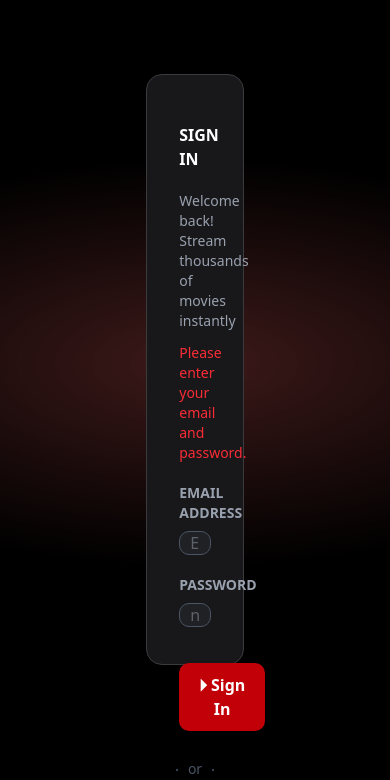
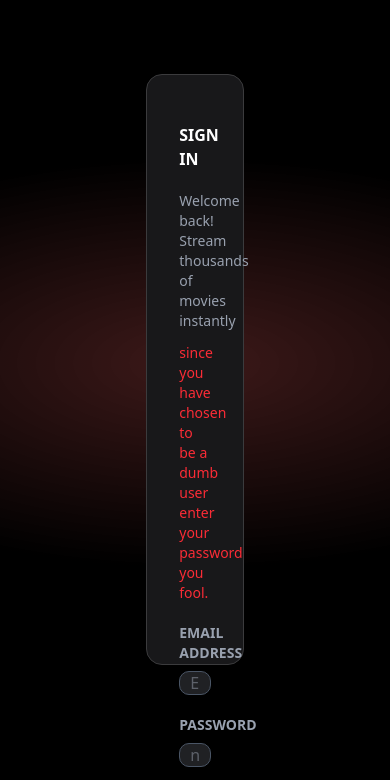
Before and after one commit to TEAM-II-JS-COMBINED/StreamFlix, a website: page login.html in a window 390 px wide. Both pictures are taken after a click on the button "⏵ Sign In". Shown: the part 64-844 px from the top of the page. Drawn offline with Linux system fonts and the light colour scheme.

```diff
--- a/login.html
+++ b/login.html
@@ -8,30 +8,30 @@
 </head>
 <body class="min-h-screen bg-[radial-gradient(ellipse_200%_40%_at_center,rgba(40,0,0,0.9)_0%,black_60%)]">
     <header>
-        <div class="text-red-700 mt-2.5 ml-3.5 text-2xl font-bold">STREAMFLIX</div>
+        <div class="text-red-700 mt-2.5 ml-3.5 text-2xl font-bold max-sm:">STREAMFLIX</div>
     </header>
 
-    <div class="bg-[#18181a] flex flex-col w-[25vw] h-[70vh] px-8 pt-12 mt-24 m-auto border border-[#3b3b3d] rounded-2xl">
+    <div class="bg-[#18181a] flex flex-col w-[25vw] h-[70vh] px-8 pt-12 mt-24 m-auto border border-[#3b3b3d] rounded-2xl max-sm:">
         <h1 class="text-white font-bold">SIGN IN</h1>
-        <p class="text-gray-400 mt-5 text-sm">Welcome back! Stream thousands of movies instantly</p>
+        <p class="text-gray-400 mt-5 text-sm max-sm:">Welcome back! Stream thousands of movies instantly</p>
 
-         <p id="error-msg" class="text-red-500 text-sm mt-3 hidden">Please enter your email and password.</p>
+         <p id="error-msg" class="text-red-500 text-sm mt-3 hidden max-sm:">since you have chosen to be a dumb user enter your password you fool.</p>
 
 
 
-        <label for="email" class="text-gray-400 mt-5 text-sm font-semibold">EMAIL ADDRESS</label>
-        <input id="shii" type="email" placeholder="Enter your friggin email mf" class="px-2.5 h-[6vh] text-gray-400 bg-[#202124] border border-gray-600 mt-2 rounded-[10px]">
+        <label for="email" class="text-gray-400 mt-5 text-sm font-semibold max-sm:">EMAIL ADDRESS</label>
+        <input id="shii" type="email" placeholder="Enter your friggin email mf" class="px-2.5 h-[6vh] text-gray-400 bg-[#202124] border border-gray-600 mt-2 rounded-[10px] max-sm:">
 
-        <label for="password" class="text-gray-400 mt-5 text-sm font-semibold">PASSWORD</label>
-        <input id="meat" type="password" placeholder="now enter you damned password" class="px-2.5 bg-[#202124] h-[6vh] text-gray-400 border border-gray-600 mt-2 rounded-[10px]">
+        <label for="password" class="text-gray-400 mt-5 text-sm font-semibold max-sm:">PASSWORD</label>
+        <input id="meat" type="password" placeholder="now enter you damned password" class="px-2.5 bg-[#202124] h-[6vh] text-gray-400 border border-gray-600 mt-2 rounded-[10px] max-sm:">
 
-        <button class="w-[22vw] bg-red-700 p-2.5 text-white mt-9 rounded-[10px] font-semibold hover:bg-red-900 hover:shadow-sm hover:shadow-red-400 transition duration-500 ease-in-out" id="signin-btn">⏵ Sign In</button>
+        <button class="w-[22vw] bg-red-700 p-2.5 text-white mt-9 rounded-[10px] font-semibold hover:bg-red-900 hover:shadow-sm hover:shadow-red-400 transition duration-500 ease-in-out max-sm:" id="signin-btn">⏵ Sign In</button>
 
 
-        <div class="flex justify-center gap-2.5 mt-7">
-            <p class="border border-gray-700 h-px w-[15vw] mt-2.5"></p>
+        <div class="flex justify-center gap-2.5 mt-7 max-sm:">
+            <p class="border border-gray-700 h-px w-[15vw] mt-2.5 max-sm:"></p>
             <p class="text-sm text-gray-600">or</p>
-              <p class="border border-gray-700 h-px w-[15vw] mt-2.5"></p>
+              <p class="border border-gray-700 h-px w-[15vw] mt-2.5 max-sm:"></p>
         </div>
 
         <h3 class="text-gray-600 mt-5 text-center">Don't have an account? <a href="#" class="text-red-700"> Register here &rarr;</a></h3>
```
Also changed, not shown: src/output.css.
